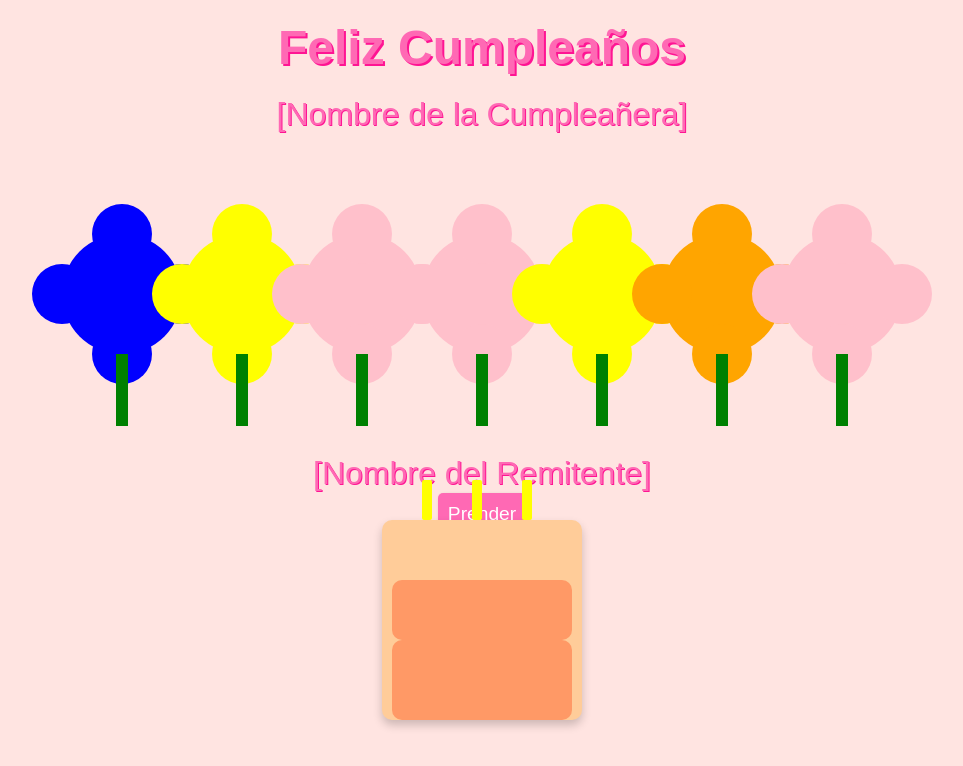
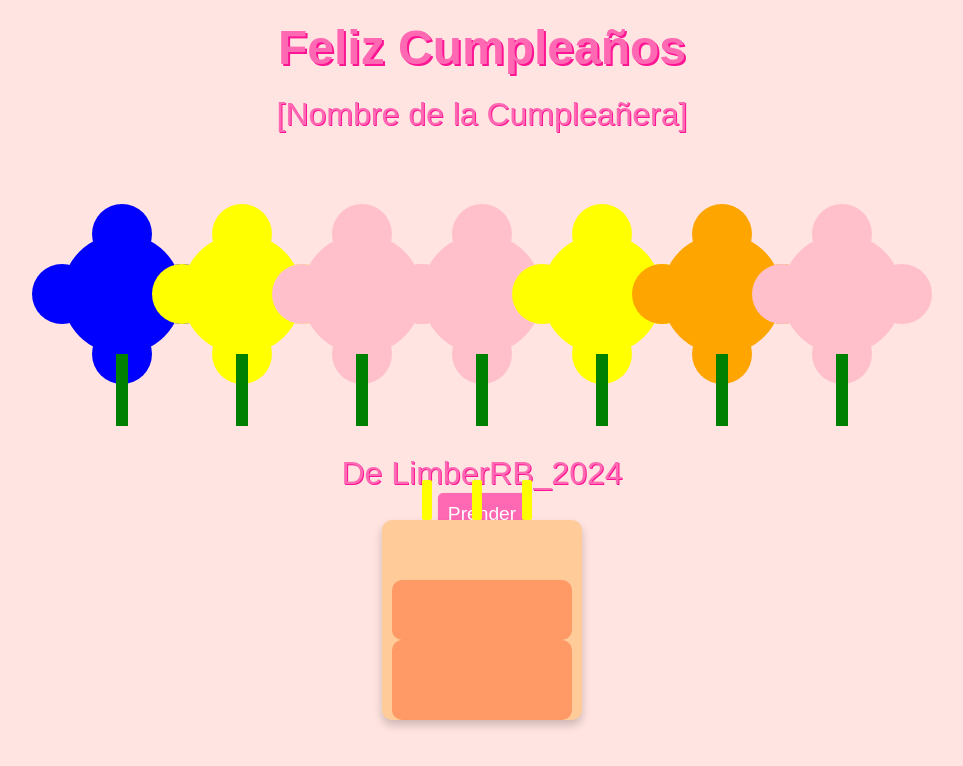
Before and after one commit to rambet01/cumpleEli, a plain HTML site: page index2.html in a window 1280 px wide. Shown: the whole page, without its empty margins (158-1121 px from the left). Drawn offline with Linux system fonts and the light colour scheme.

Commit message:
Update index2.html

```diff
--- a/index2.html
+++ b/index2.html
@@ -184,7 +184,7 @@
             </div>
         </div>
     </div>
-    <div class="sender-name">[Nombre del Remitente]</div>
+    <div class="sender-name">De LimberRB_2024</div>
     <button onclick="showSurprise()">Prender</button>
     <div id="balloonsContainer" class="hidden"></div>
     <script>
```
